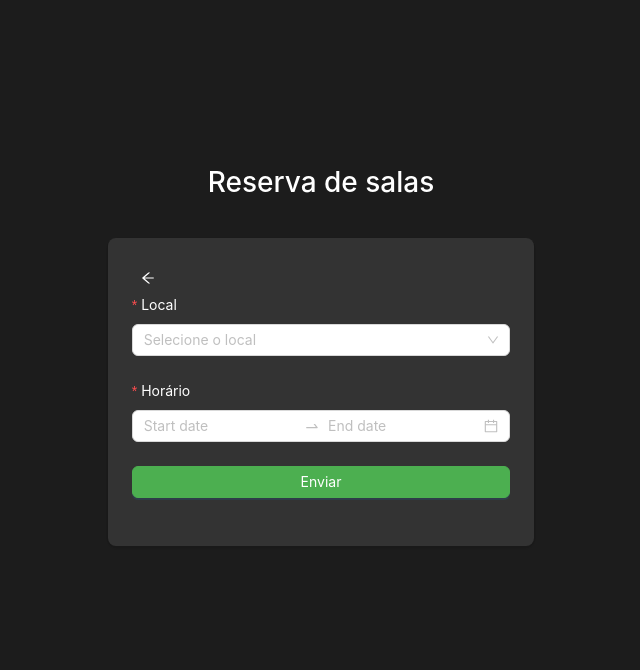
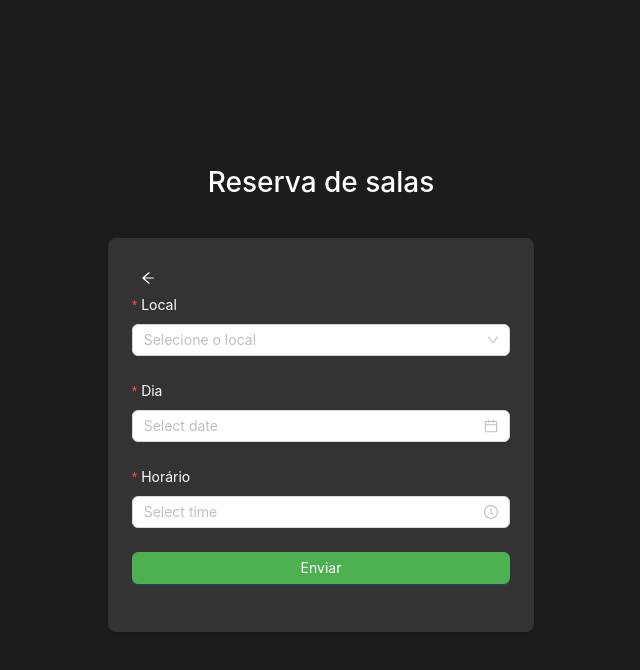
Before and after one commit to LucasItikawa/reserva-front, a React (Create React App) app: page / in a window 1280 px wide. Both pictures are taken after a click on the button "Cadastrar reserva". Shown: the top 670 px of the page, without its empty margins (319-959 px from the left). Built offline with nearby package versions, Linux system fonts and the light colour scheme.

Commit message:
ajutes do formulario

```diff
--- a/src/views/home/reserva/index.js
+++ b/src/views/home/reserva/index.js
@@ -27,10 +27,19 @@ const Reserva = () => {
           },
         ]}
       >
-				<Select
-					placeholder="Selecione o local"
-					options={locaisOptions}
-				/>
+        <Select placeholder="Selecione o local" options={locaisOptions} />
+      </Form.Item>
+      <Form.Item
+        label={<span style={{ color: "#ffffff" }}>Dia </span>}
+        name="dia"
+        rules={[
+          {
+            required: true,
+            message: "Por favor, selecione o dia!",
+          },
+        ]}
+      >
+        <DatePicker style={{ width: "100%" }} />
       </Form.Item>
 
       <Form.Item
@@ -43,13 +52,7 @@ const Reserva = () => {
           },
         ]}
       >
-				<RangePicker
-					format="DD/MM/YYYY HH:mm"
-					showTime={{ format: "DD/MM/YYYY HH:mm" }}
-					style={{
-						width: "100%",
-					}}
-				/>
+        <DatePicker picker="time" style={{ width: "100%" }} />
       </Form.Item>
 
       <Form.Item>
```
Lines whose indentation alone changed are shown as unchanged.
